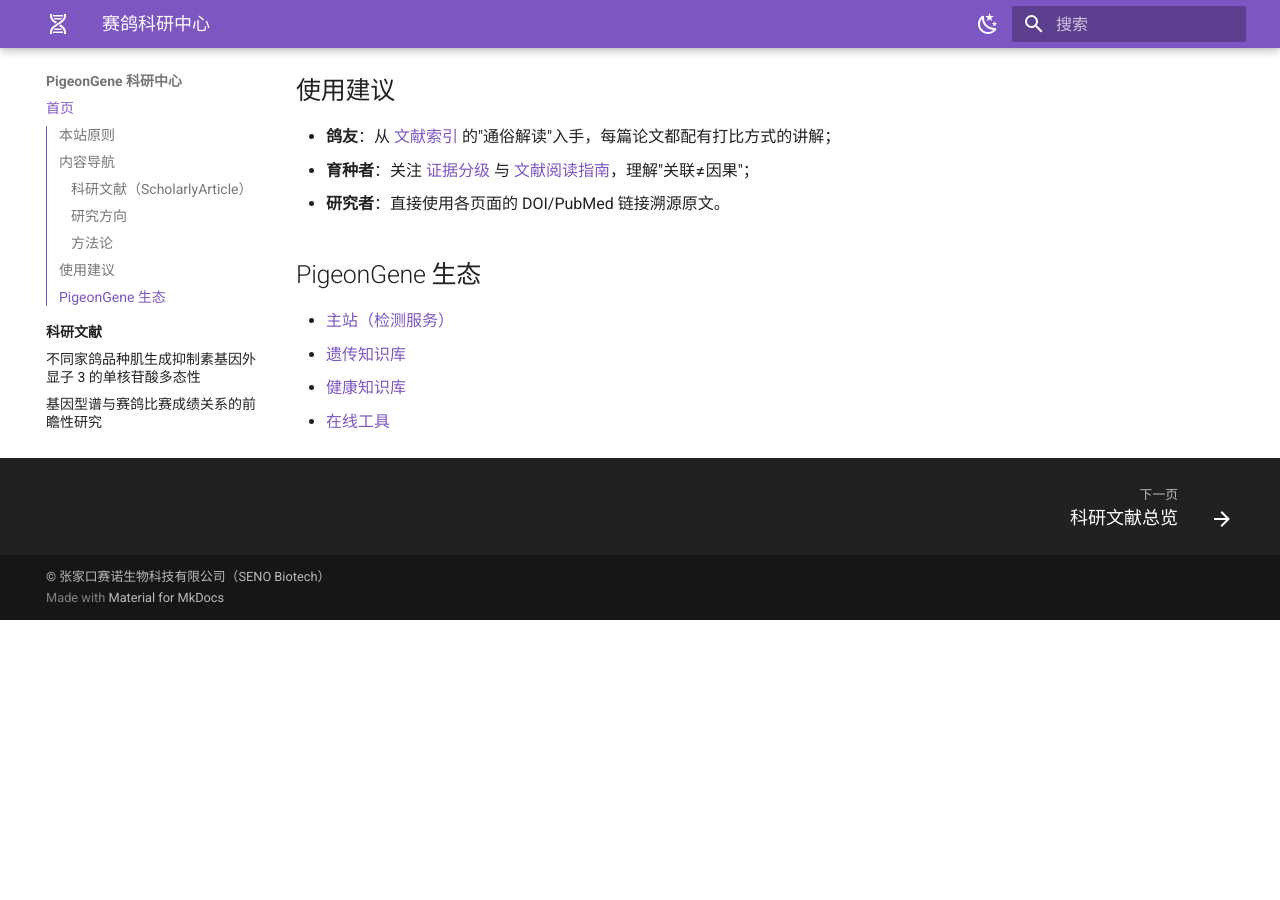
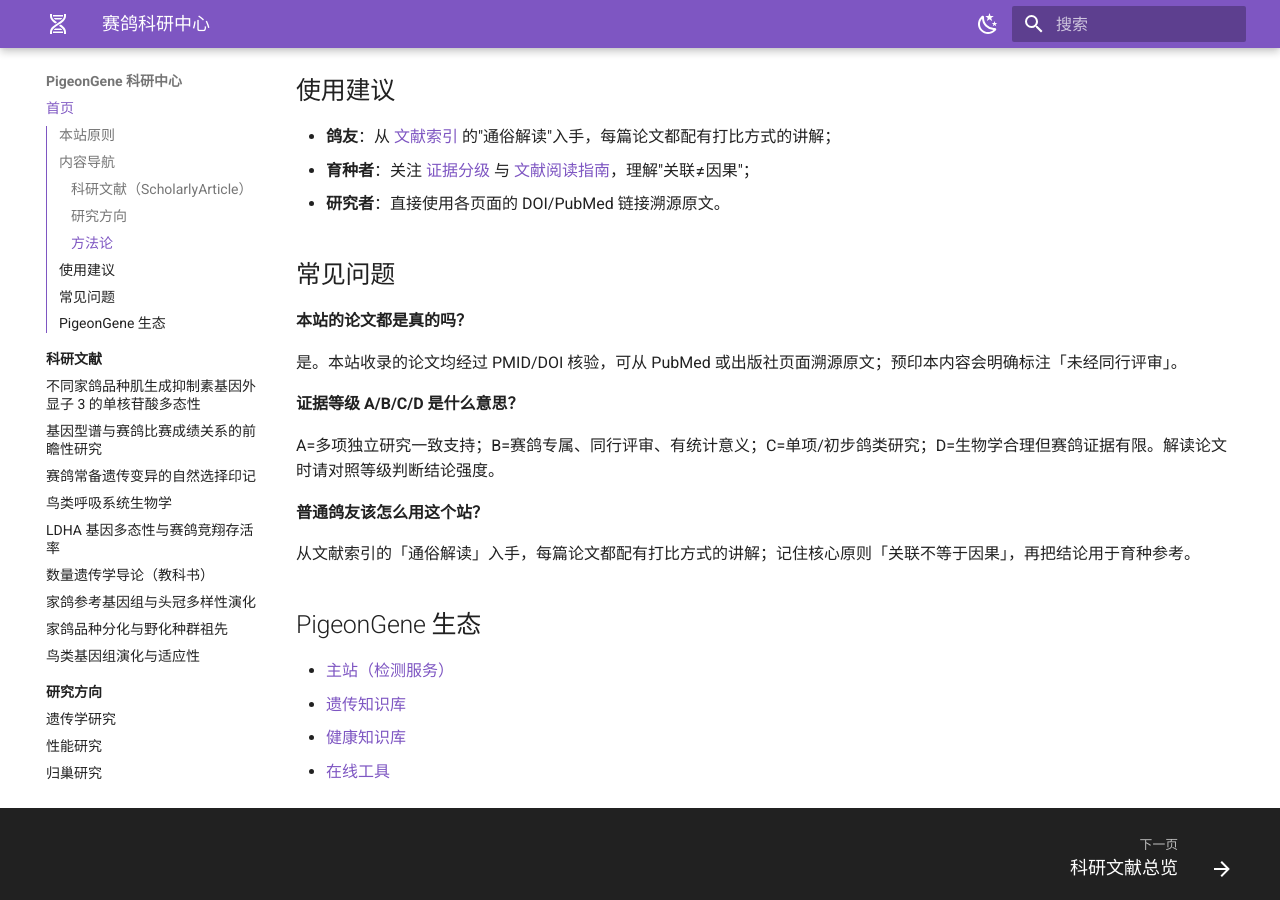
Before and after one commit to martinxionbiotech-max/research.pigeongene, an MkDocs documentation site: the page built from docs/index.md, in a window 1280 px wide and 900 px high, scrolled down 860 px. Built offline with MkDocs 1.6.1 and Material for MkDocs 9.7.7, drawn with Linux system fonts in a browser that asks for light colours; before the commit the page ends 1480 px from its top, so only the background shows below that.

```diff
--- a/docs/index.md
+++ b/docs/index.md
@@ -2,6 +2,13 @@
 title: 赛鸽科研中心
 description: 赛鸽科研中心（research.senopigeon.com）是 PigeonGene 数字生态的科研支撑站，收录真实可追溯的赛鸽科研文献与科学方法论。
 schema_type: home
+faq:
+  - q: "本站的论文都是真的吗？"
+    a: "是。本站收录的论文均经过 PMID/DOI 核验，可从 PubMed 或出版社页面溯源原文；预印本内容会明确标注「未经同行评审」。"
+  - q: "证据等级 A/B/C/D 是什么意思？"
+    a: "A=多项独立研究一致支持；B=赛鸽专属、同行评审、有统计意义；C=单项/初步鸽类研究；D=生物学合理但赛鸽证据有限。解读论文时请对照等级判断结论强度。"
+  - q: "普通鸽友该怎么用这个站？"
+    a: "从文献索引的「通俗解读」入手，每篇论文都配有打比方式的讲解；记住核心原则「关联不等于因果」，再把结论用于育种参考。"
 ---
 
 # 赛鸽科研中心
@@ -38,6 +45,20 @@ schema_type: home
 - **育种者**：关注 [证据分级](research/evidence-grading.md) 与 [文献阅读指南](research/reading-literature.md)，理解"关联≠因果"；
 - **研究者**：直接使用各页面的 DOI/PubMed 链接溯源原文。
 
+## 常见问题
+
+**本站的论文都是真的吗？**
+
+是。本站收录的论文均经过 PMID/DOI 核验，可从 PubMed 或出版社页面溯源原文；预印本内容会明确标注「未经同行评审」。
+
+**证据等级 A/B/C/D 是什么意思？**
+
+A=多项独立研究一致支持；B=赛鸽专属、同行评审、有统计意义；C=单项/初步鸽类研究；D=生物学合理但赛鸽证据有限。解读论文时请对照等级判断结论强度。
+
+**普通鸽友该怎么用这个站？**
+
+从文献索引的「通俗解读」入手，每篇论文都配有打比方式的讲解；记住核心原则「关联不等于因果」，再把结论用于育种参考。
+
 ## PigeonGene 生态
 
 - [主站（检测服务）](https://senopigeon.com)
```
Also changed, not shown: overrides/main.html (+17 -0 lines).
